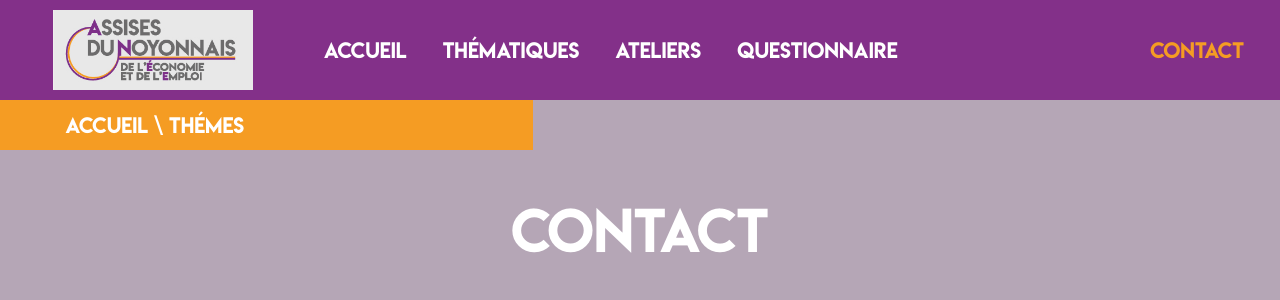
After one commit to PierreSchuvey/finalAct, a PHP site: page /contact.php in a window 1280 px wide. The commit adds this page. Shown: the top 300 px of the page. Run offline with PHP 8.4, Linux system fonts and the light colour scheme.

Commit message:
Changements

```diff
--- /dev/null
+++ b/assets/css/contact.css
@@ -0,0 +1,63 @@
+@font-face {
+  font-family: "LemonMilk";
+  src: url('../fonts/LemonMilk.otf');
+}
+
+.navbar-light{
+  height: 100px;
+  background-color: #833089;
+}
+.navbar-brand{
+  width: 200px;
+  margin-left: 3%;
+  margin-right: 5%;
+}
+.navbar-brand img {
+  width: 100%;
+}
+
+.navbar-light .navbar-nav .nav-link{
+  color: white;
+  font-size: 20px;
+  font-family: 'LemonMilk';
+  margin-right: 20px;
+}
+
+.navbar-light .navbar-nav .active > .nav-link{
+  color: orange;
+}
+
+.link{
+  color: #f59c23;
+  font-size: 20px;
+  font-family: 'LemonMilk';
+  margin-right: 20px;
+}
+
+body{
+  background-color: #b5a6b6;
+}
+
+
+#breadCrumb{
+  height: 50px;
+  background-color: #f59c23;
+  vertical-align: middle;
+}
+
+#breadCrumb p {
+  color: white;
+  font-size: 20px;
+  font-family: 'LemonMilk';
+  margin-left: 10%;
+  line-height: 50px;
+}
+
+h1{
+  margin-top: 50px;
+    text-align: center;
+    color: white;
+    font-size: 55px;
+    font-family: 'LemonMilk';
+    line-height: 60px;
+}
--- /dev/null
+++ b/contact.php
@@ -0,0 +1,65 @@
+<!doctype html>
+<html lang="fr">
+<head>
+  <meta charset="utf-8" />
+  <meta name="viewport" content="width=device-width, initial-scale=1, shrink-to-fit=no" />
+  <meta name="description" content="" />
+  <meta name="publisher" content="Kaiartsu">
+  <meta name="author" content="Kaiartsu" />
+  <meta name="reply-to" content="contact@kaiartsu.fr">
+  <meta name="keywords" content="" />
+  <title>Kaiartsu | L'agence web symbiotique | Création de sites web | Identité visuelle | Hauts-de-France, Noyon</title>
+  <!-- Link CSS -->
+  <link href="assets/lib/bootstrap/css/bootstrap.css" rel="stylesheet" />
+  <link href="assets/css/contact.css" rel="stylesheet" />
+  <script src="https://code.jquery.com/jquery-3.3.1.min.js"></script>
+</head>
+<body>
+  <nav class="navbar navbar-expand-lg navbar-light">
+    <a class="navbar-brand" href="#"><img src="assets/images/logo.jpg" /></a>
+    <button class="navbar-toggler" type="button" data-toggle="collapse" data-target="#navbarSupportedContent" aria-controls="navbarSupportedContent" aria-expanded="false" aria-label="Toggle navigation">
+      <span class="navbar-toggler-icon"></span>
+    </button>
+
+    <div class="collapse navbar-collapse" id="navbarSupportedContent">
+      <ul class="navbar-nav mr-auto">
+        <li class="nav-item">
+          <a class="nav-link" href="index.php">Accueil <span class="sr-only">(current)</span></a>
+        </li>
+        <li class="nav-item">
+          <a class="nav-link" href="themes.php">Thématiques</a>
+        </li>
+
+        <li class="nav-item">
+          <a class="nav-link" href="ateliers.php">Ateliers</a>
+        </li>
+
+        <li class="nav-item">
+          <a class="nav-link" href="#">Questionnaire</a>
+        </li>
+      </ul>
+      <a class="link active" href="#">Contact</a>
+    </div>
+  </nav>
+  <main id="">
+    <div class="container-fluid">
+      <div class="row">
+        <div class="col-xs-6 col-sm-5 col-md-5 col-lg-5 col-xl-5" id="breadCrumb">
+          <p>
+            Accueil \ Thémes
+          </p>
+        </div>
+      </div>
+      <div class="row">
+        <div class="col-12">
+          <h1>
+            Contact
+          </h1>
+        </div>
+      </div>
+
+    </div>
+  </main>
+  <script src="assets/lib/bootstrap/js/bootstrap.js" type="text/javascript"></script>
+</body>
+</html>
```
Also changed, not shown: assets/css/themes.css (+24 -0 lines), themes.php (+24 -24 lines), assets/images/bus.jpg (added), assets/images/csne.jpg (added), assets/images/eco.jpg (added), assets/images/inovia.jpg (added).
